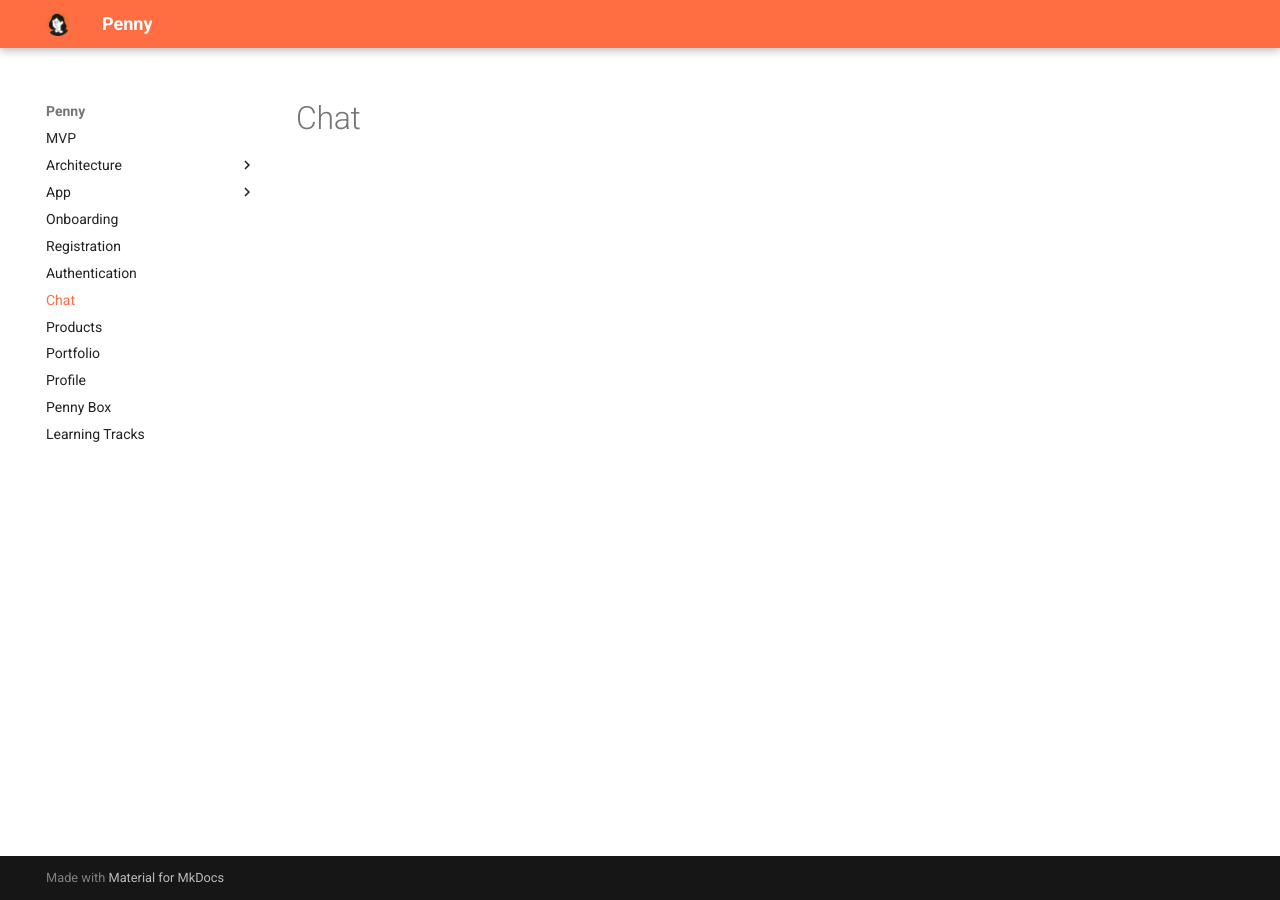
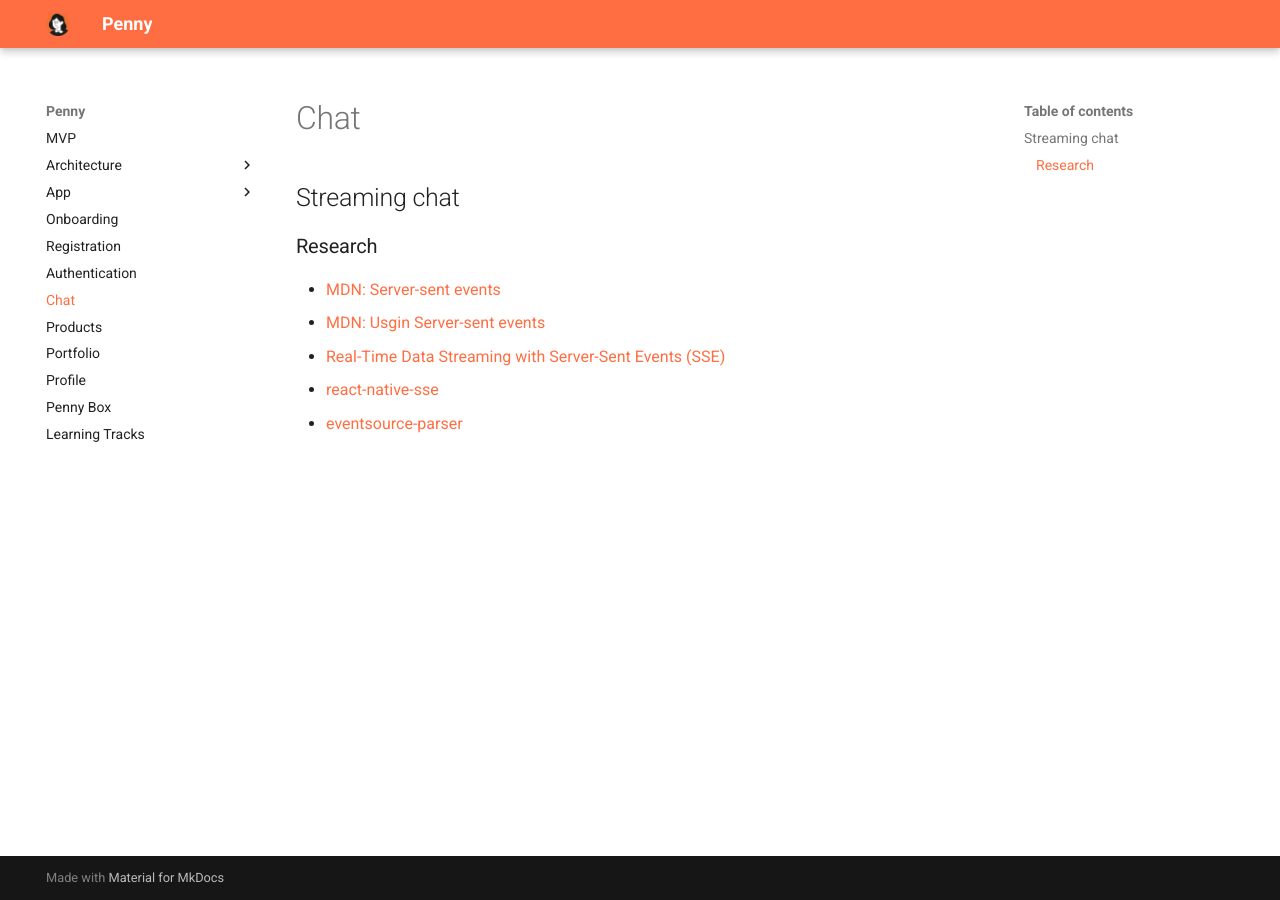
Before and after one commit to hiddebraun/penny-docs, an MkDocs documentation site: the page built from docs/chat/index.md, in a window 1280 px wide. Built offline with MkDocs 1.6.1 and Material for MkDocs 9.7.7, drawn with Linux system fonts in a browser that asks for light colours.

Commit message:
Adding some links to info about streaming server events

```diff
--- a/docs/chat/index.md
+++ b/docs/chat/index.md
@@ -1 +1,12 @@
 # Chat
+
+
+## Streaming chat
+
+### Research
+
+- [MDN: Server-sent events](https://developer.mozilla.org/en-US/docs/Web/API/Server-sent_events)
+- [MDN: Usgin Server-sent events](https://developer.mozilla.org/en-US/docs/Web/API/Server-sent_events/Using_server-sent_events)
+- [Real-Time Data Streaming with Server-Sent Events (SSE)](https://dev.to/serifcolakel/real-time-data-streaming-with-server-sent-events-sse-1gb2)
+- [react-native-sse](https://github.com/binaryminds/react-native-sse)
+- [eventsource-parser](https://github.com/rexxars/eventsource-parser)
```
